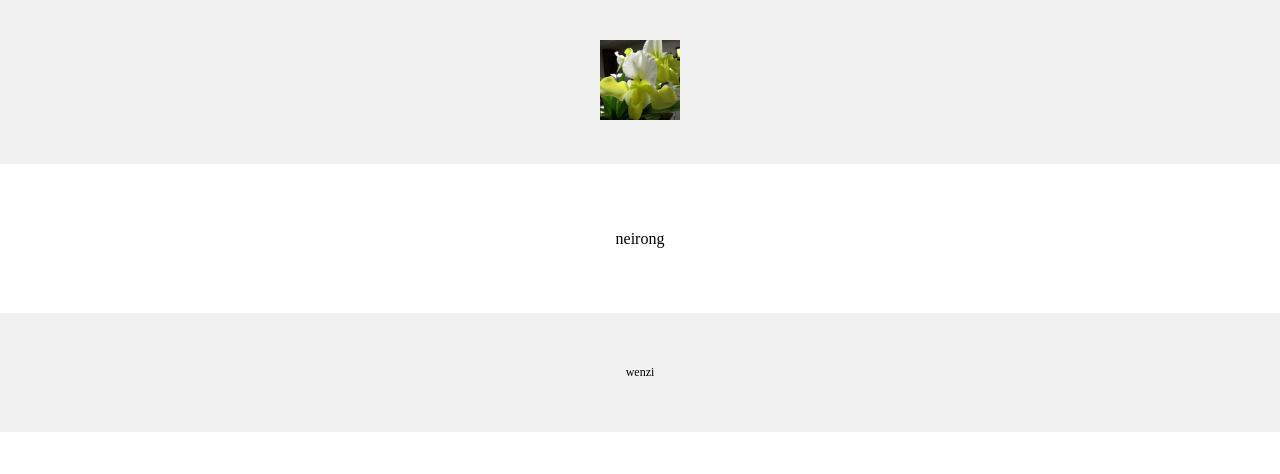
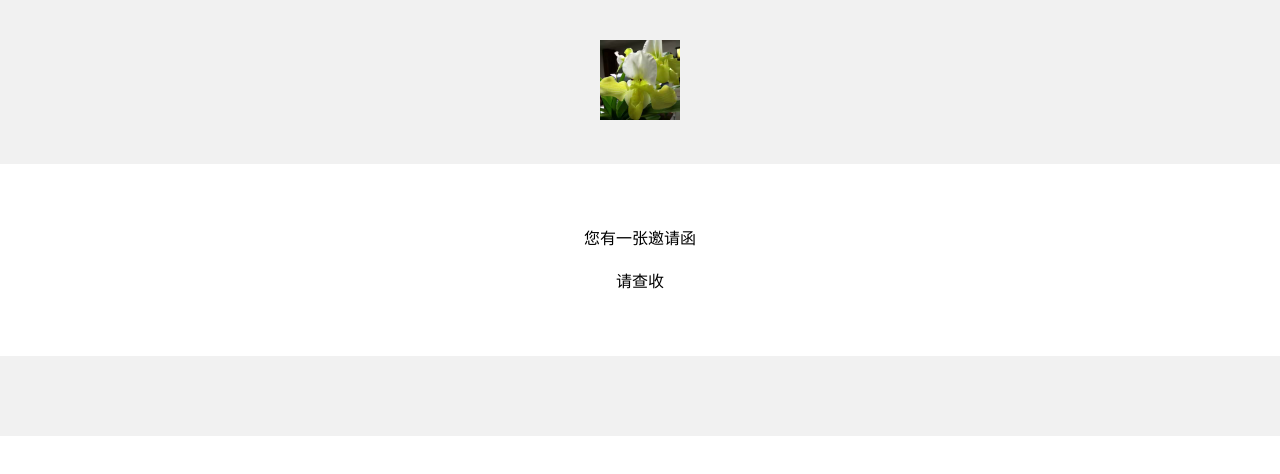
Before and after one commit to Zhangsy0511/re0, a plain HTML site: page index.html in a window 1280 px wide. Drawn offline with Linux system fonts and the light colour scheme.

Commit message:
Update index.html

```diff
--- a/index.html
+++ b/index.html
@@ -25,7 +25,8 @@
       padding: 15px;
       line-height: 1.7;
     ">
-      <p>neirong</p>
+      <p>您有一张邀请函</p>
+      <p>请查收</p>
     </div>
     <div style="
       background-color: #f1f1f1;
@@ -33,7 +34,6 @@
       padding: 40px;
       font-size: 12px;
     ">
-      <p>wenzi</p>
     </div>
     <div></div>
   </body>
```
